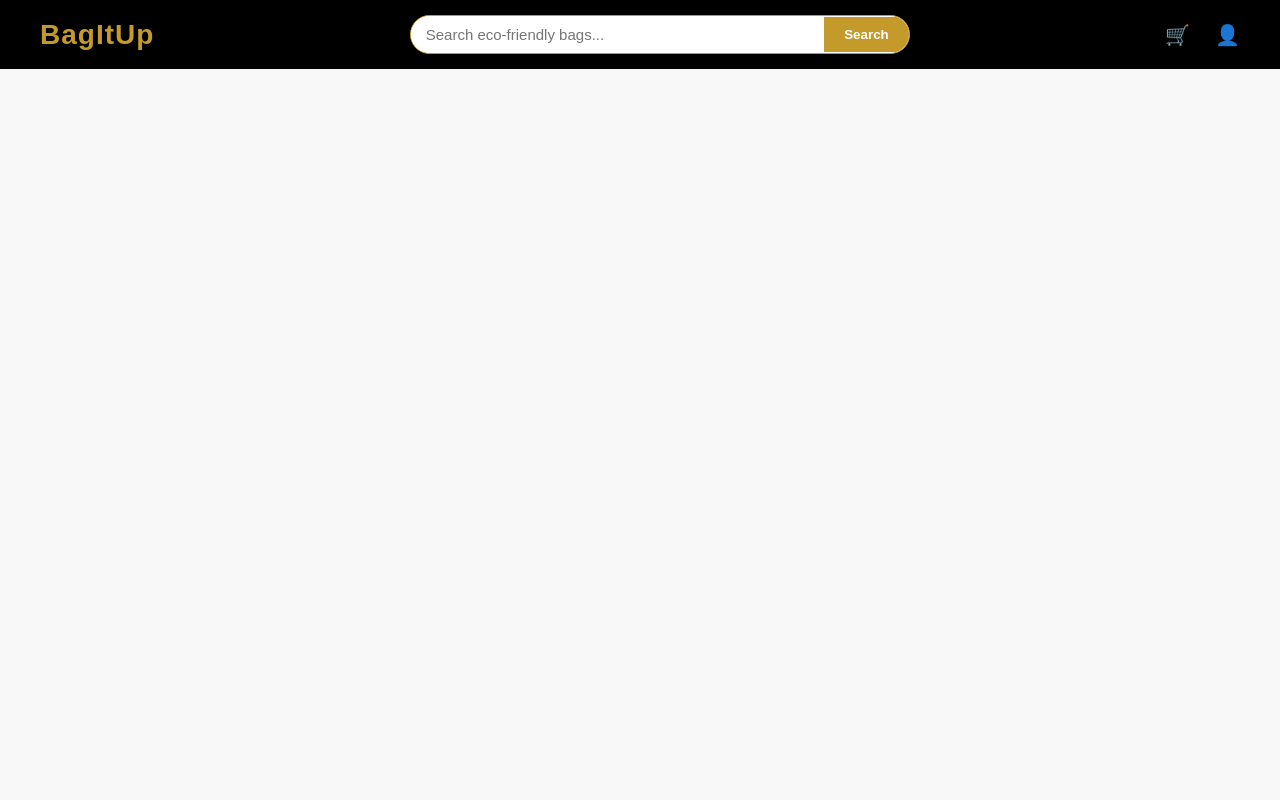
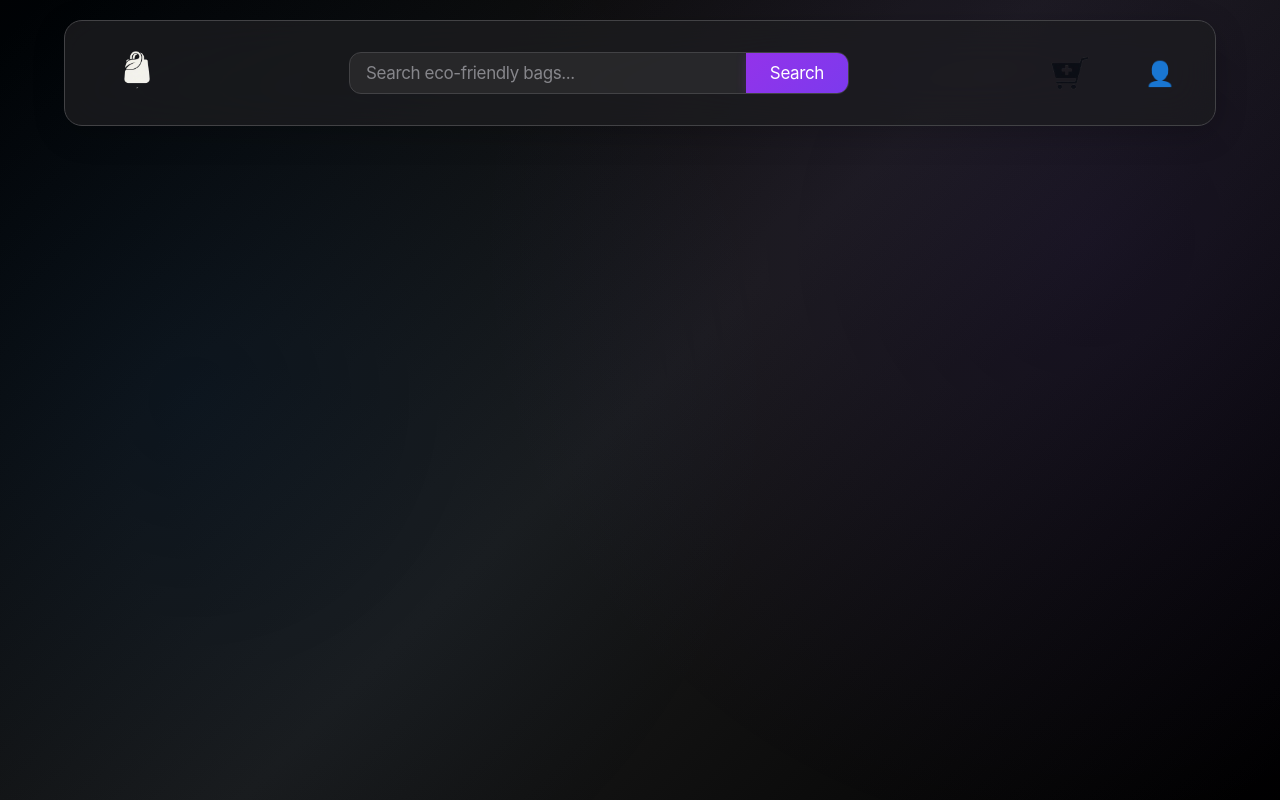
Before and after one commit to arpittripathi755/BagItUP, a plain HTML site: page home.html in a window 1280 px wide. Drawn offline with Linux system fonts and the light colour scheme.

Commit message:
add to cart button updated

```diff
--- a/home.css
+++ b/home.css
@@ -2,81 +2,177 @@
     margin: 0;
     padding: 0;
     box-sizing: border-box;
-    font-family: "Poppins", sans-serif;
+    font-family: -apple-system, BlinkMacSystemFont, 'SF Pro Display', sans-serif;
+    -webkit-font-smoothing: antialiased;
 }
 
 body {
-    background-color: #f8f8f8;
-    color: #000;
+    background: linear-gradient(135deg,
+            #000000 0%,
+            #1a1a1a 50%,
+            #000000 100%);
+    background-attachment: fixed;
+    color: #f5f5f7;
+    display: flex;
+    justify-content: center;
+    min-height: 100vh;
+    padding: 20px;
+    position: relative;
+}
+
+body::before {
+    content: '';
+    position: absolute;
+    top: 0;
+    left: 0;
+    right: 0;
+    bottom: 0;
+    background: radial-gradient(circle at 15% 50%,
+            rgba(0, 113, 227, 0.08) 0%,
+            transparent 50%),
+        radial-gradient(circle at 85% 30%,
+            rgba(110, 49, 247, 0.08) 0%,
+            transparent 50%);
+    background-attachment: fixed;
+    z-index: 0;
+}
+
+/* Ensure content stays above gradient overlay */
+.navbar {
+    position: relative;
+    z-index: 1;
 }
 
 /* Navbar */
 .navbar {
-    width: 100%;
+    width: 90%;
+    max-width: 1200px;
     display: flex;
     align-items: center;
     justify-content: space-between;
-    background-color: #000;
-    padding: 15px 40px;
-    position: sticky;
-    top: 0;
+    background: rgba(28, 28, 30, 0.8);
+    backdrop-filter: blur(20px) saturate(180%);
+    -webkit-backdrop-filter: blur(20px) saturate(180%);
+    padding: 12px 32px;
+    position: fixed;
+    top: 20px;
     z-index: 100;
+    border-radius: 18px;
+    box-shadow: 0 8px 32px rgba(0, 0, 0, 0.2);
+    border: 1px solid #424245;
+    transition: all 0.3s ease;
+    gap: 24px;
+}
+
+.navbar:hover {
+    border-color: #424245;
+    box-shadow: 0 12px 36px rgba(0, 0, 0, 0.3);
 }
 
 .logo {
-    color: #c49a2a;
-    font-size: 28px;
-    font-weight: bold;
-    letter-spacing: 1px;
+    display: flex;
+    align-items: center;
+    flex-shrink: 0;
+}
 
+.logo img {
+    height: 80px;
+    width: 80px;
+    display: block;
 }
 
 .search-bar {
     flex: 1;
     display: flex;
     align-items: center;
-    margin: 0 40px;
     max-width: 500px;
-    background-color: #fff;
-    border-radius: 30px;
+    min-width: 200px;
+    background: rgba(44, 44, 46, 0.8);
+    border-radius: 12px;
     overflow: hidden;
-    border: 1px solid #c49a2a;
+    border: 1px solid #424245;
+    transition: all 0.2s ease;
+}
+
+.search-bar:focus-within {
+    border-color: #9333EA;
+    box-shadow: 0 0 0 4px rgba(147, 51, 234, 0.1);
 }
 
 .search-bar input {
     border: none;
-    padding: 10px 15px;
+    padding: 8px 16px;
     width: 100%;
+    height: 40px;
     outline: none;
-    font-size: 15px;
+    font-size: 17px;
+    background: transparent;
+    color: #f5f5f7;
+    letter-spacing: -0.022em;
+    line-height: 40px;
+}
+
+.search-bar input::placeholder {
+    color: #86868b;
 }
 
 .search-bar button {
-    background-color: #c49a2a;
+    background: linear-gradient(135deg, #9333EA 0%, #7C3AED 100%);
     border: none;
-    padding: 10px 20px;
+    padding: 0 24px;
+    height: 40px;
     cursor: pointer;
-    color: #fff;
-    font-weight: bold;
-    transition: background 0.3s;
+    color: #ffffff;
+    font-size: 17px;
+    font-weight: 400;
+    letter-spacing: -0.022em;
+    line-height: 40px;
+    transition: all 0.2s ease;
+    box-shadow: 0 2px 10px rgba(147, 51, 234, 0.2);
+    white-space: nowrap;
 }
 
 .search-bar button:hover {
-    background-color: #a5821f;
+    background: linear-gradient(135deg, #A855F7 0%, #8B5CF6 100%);
+    transform: scale(0.98);
+    box-shadow: 0 2px 15px rgba(147, 51, 234, 0.3);
 }
 
 .nav-icons {
     display: flex;
-    gap: 25px;
+    gap: 20px;
+    align-items: center;
+    height: 40px;
+    flex-shrink: 0;
 }
 
 .nav-icons a {
     text-decoration: none;
-    color: #c49a2a;
-    font-size: 20px;
-    transition: 0.3s;
+    color: #f5f5f7;
+    font-size: 24px;
+    transition: all 0.2s ease;
+    display: flex;
+    align-items: center;
+    height: 40px;
+    padding: 8px;
+    border-radius: 8px;
 }
 
 .nav-icons a:hover {
-    color: #fff;
+    background: rgba(255, 255, 255, 0.1);
 }
+
+.cart-icon {
+    width: 80px;
+    height: 80px;
+    object-fit: contain;
+    filter: invert(100%);
+}
+
+/* Ensure profile icon is vertically centered */
+.nav-icons span {
+    display: flex;
+    align-items: center;
+    justify-content: center;
+    height: 100%;
+}
--- a/home.html
+++ b/home.html
@@ -10,7 +10,7 @@
 
 <body>
     <nav class="navbar">
-        <div class="logo">BagItUp</div>
+        <div class="logo"><img src="images/logo.png" alt="Logo" /></div>
 
         <div class="search-bar">
             <input type="text" placeholder="Search eco-friendly bags...">
@@ -18,7 +18,7 @@
         </div>
 
         <div class="nav-icons">
-            <a href="#"><span>🛒</span></a>
+            <a href="addtocart.html"><span><img src="images/addtocart.png" class="cart-icon" alt="Cart" /></span></a>
             <a href="#"><span>👤</span></a>
         </div>
     </nav>
--- a/login.css
+++ b/login.css
@@ -1,78 +1,100 @@
-@import url('https://fonts.googleapis.com/css2?family=Inter:wght@400;600&display=swap');
+@import url('https://fonts.googleapis.com/css2?family=SF+Pro+Display:wght@400;500;600&display=swap');
 
 * {
     margin: 0;
     padding: 0;
     box-sizing: border-box;
-    font-family: 'Inter', sans-serif;
+    font-family: -apple-system, BlinkMacSystemFont, 'SF Pro Display', sans-serif;
+    -webkit-font-smoothing: antialiased;
 }
 
-
-
-
 body {
-    background: radial-gradient(800px 400px at 10% 10%, rgba(196, 154, 42, 0.06), transparent 18%),
-        radial-gradient(600px 300px at 90% 90%, rgba(184, 134, 11, 0.04), transparent 14%),
-        linear-gradient(180deg, #070707 0%, #0d0b07 36%, #15120e 100%);
-    /* fallback for older browsers */
-    background-color: #0D0D0D;
+    background: linear-gradient(135deg,
+            #000000 0%,
+            #1a1a1a 50%,
+            #000000 100%);
     background-attachment: fixed;
     display: flex;
     justify-content: center;
     align-items: center;
-    height: 100vh;
-    color: #F5F5F7;
+    min-height: 100vh;
+    color: #f5f5f7;
+    position: relative;
+}
+
+body::before {
+    content: '';
+    position: absolute;
+    top: 0;
+    left: 0;
+    right: 0;
+    bottom: 0;
+    background: radial-gradient(circle at 15% 50%,
+            rgba(0, 113, 227, 0.08) 0%,
+            transparent 50%),
+        radial-gradient(circle at 85% 30%,
+            rgba(110, 49, 247, 0.08) 0%,
+            transparent 50%);
+    background-attachment: fixed;
 }
 
 .login-container {
     width: 100%;
     max-width: 400px;
     padding: 20px;
+    position: relative;
 }
 
 .login-box {
-    background: #1C1C1E;
-    border-radius: 20px;
-    box-shadow: 0 8px 30px rgba(0, 0, 0, 0.6);
+    background: rgba(28, 28, 30, 0.8);
+    backdrop-filter: blur(20px) saturate(180%);
+    -webkit-backdrop-filter: blur(20px) saturate(180%);
+    border-radius: 18px;
     padding: 40px 35px;
     text-align: center;
-    transition: transform 0.3s ease, box-shadow 0.3s ease;
+    transition: all 0.4s cubic-bezier(0.4, 0, 0.2, 1);
+    box-shadow: 0 4px 24px rgba(0, 0, 0, 0.04);
 }
 
 .login-box:hover {
     transform: translateY(-4px);
-    box-shadow: 0 12px 40px rgba(196, 154, 42, 0.12);
+    box-shadow: 0 8px 32px rgba(0, 0, 0, 0.08);
 }
 
 .logo {
-    font-size: 30px;
+    font-size: 32px;
     font-weight: 600;
-    color: #F5F5F7;
-    margin-bottom: 10px;
+    color: #9333EA;
+    margin-bottom: 12px;
     display: flex;
     flex-direction: column;
     align-items: center;
     justify-content: center;
     text-align: center;
+    letter-spacing: -0.5px;
 }
 
 .logo img {
-    margin: 0 0 4px 0;
-    width: 120px;
-    height: 120px;
+    margin: 0 0 8px 0;
+    width: 100px;
+    height: 100px;
     display: block;
 }
 
 h2 {
-    color: #F5F5F7;
+    color: #f5f5f7;
     font-weight: 600;
     margin-bottom: 8px;
+    font-size: 27px;
+    letter-spacing: -0.5px;
 }
 
 .subtitle {
-    color: #A1A1A6;
-    font-size: 14px;
-    margin-bottom: 25px;
+    color: #86868b;
+    font-size: 17px;
+    margin-bottom: 32px;
+    letter-spacing: -0.022em;
+    line-height: 1.47059;
 }
 
 .input-group {
@@ -82,58 +104,67 @@ h2 {
 
 .input-group label {
     display: block;
-    font-weight: 500;
-    color: #A1A1A6;
-    font-size: 14px;
-    margin-bottom: 6px;
+    font-weight: 400;
+    color: #f5f5f7;
+    font-size: 17px;
+    margin-bottom: 8px;
+    letter-spacing: -0.022em;
 }
 
 .input-group input {
     width: 100%;
     padding: 12px;
-    border: 1px solid #2C2C2E;
-    border-radius: 10px;
-    background: #2C2C2E;
-    color: #F5F5F7;
-    font-size: 14px;
-    transition: all 0.3s ease;
+    border: 1px solid #424245;
+    border-radius: 12px;
+    background: rgba(28, 28, 30, 0.8);
+    color: #f5f5f7;
+    font-size: 17px;
+    transition: all 0.2s ease;
+    line-height: 1.47059;
 }
 
 .input-group input:focus {
-    border-color: #c49a2a;
-    box-shadow: 0 0 0 3px rgba(196, 154, 42, 0.25);
     outline: none;
+    border-color: #9333EA;
+    background: rgba(28, 28, 30, 0.8);
+    box-shadow: 0 0 0 4px rgba(147, 51, 234, 0.1);
 }
 
 .login-btn {
     width: 100%;
-    background: #c49a2a;
-    color: #fff;
+    padding: 12px 24px;
+    background: linear-gradient(135deg, #9333EA 0%, #7C3AED 100%);
+    color: #ffffff;
     border: none;
-    padding: 12px;
-    border-radius: 10px;
-    font-size: 16px;
-    font-weight: 600;
+    border-radius: 12px;
+    font-size: 17px;
+    font-weight: 400;
     cursor: pointer;
-    transition: background 0.3s ease, box-shadow 0.3s ease;
-    margin-top: 10px;
+    transition: all 0.2s ease;
+    margin-top: 16px;
+    letter-spacing: -0.022em;
+    line-height: 1.47059;
+    box-shadow: 0 2px 10px rgba(147, 51, 234, 0.2);
 }
 
 .login-btn:hover {
-    background: #b8860b;
-    box-shadow: 0 0 12px rgba(196, 154, 42, 0.3);
+    background: linear-gradient(135deg, #A855F7 0%, #8B5CF6 100%);
+    transform: scale(0.98);
+    box-shadow: 0 2px 15px rgba(147, 51, 234, 0.3);
 }
 
 .register-text {
-    margin-top: 20px;
+    margin-top: 24px;
+    color: #86868b;
     font-size: 14px;
-    color: #A1A1A6;
+    letter-spacing: -0.016em;
+    line-height: 1.42859;
 }
 
 .register-text a {
-    color: #c49a2a;
+    color: #0066CC;
     text-decoration: none;
-    font-weight: 600;
+    font-weight: 400;
 }
 
 .register-text a:hover {
```
Also changed, not shown: login.html (+1 -1 lines), addtocart.html (added), images/addtocart.png (added), images/bagitup.png (deleted), images/bagitup1.png (deleted), images/bagitup2.png (deleted), images/logo.png (added), 1 other file.
